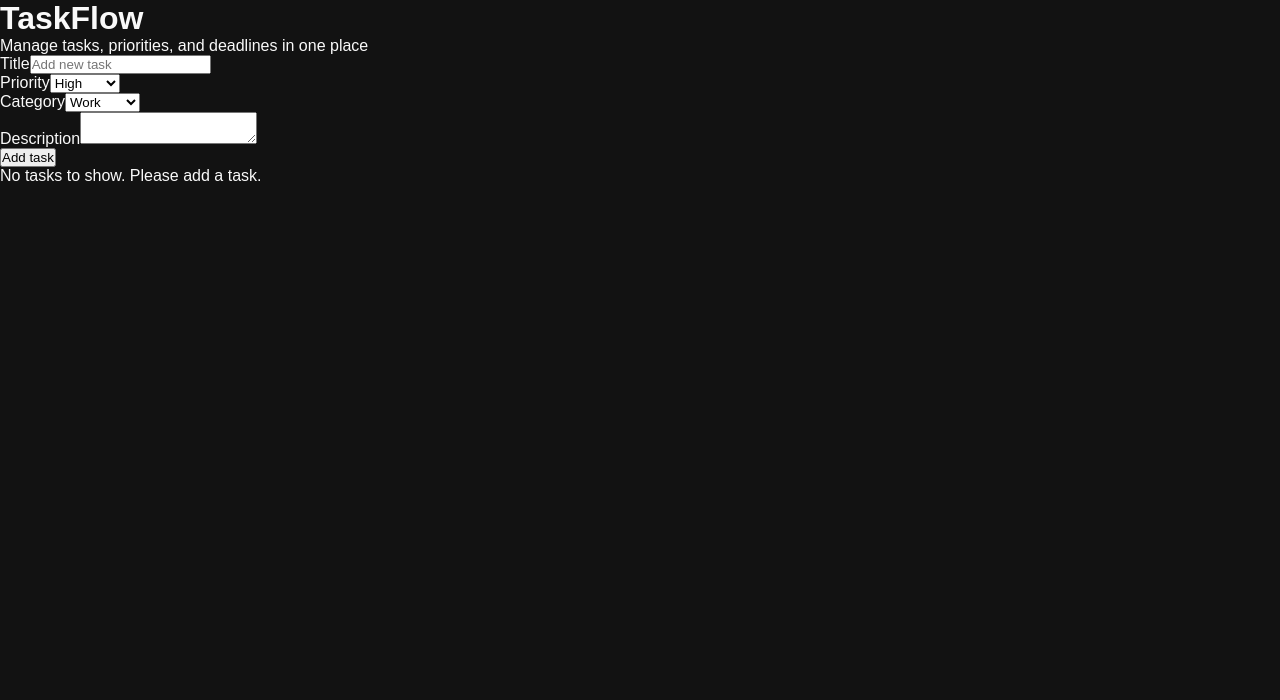
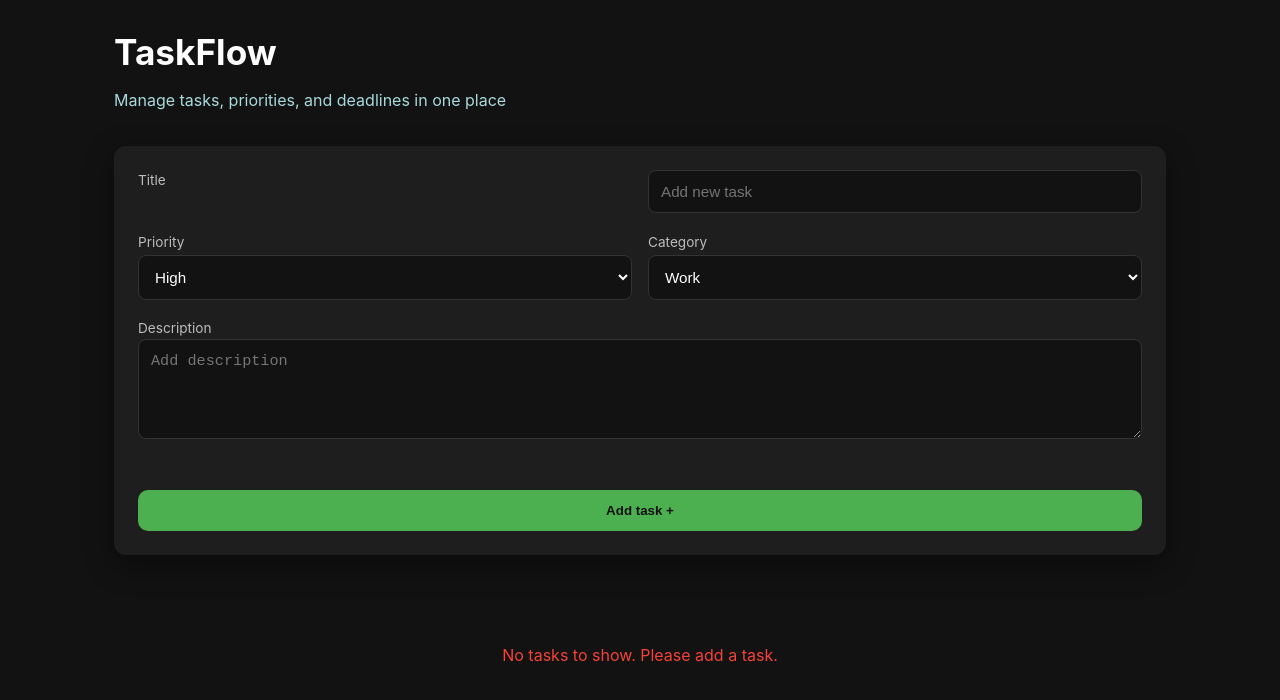
Before and after one commit to StackKens/TaskFlow, a React (Vite) app: page / in a window 1280 px wide. Shown: the top 700 px of the page. Built offline with nearby package versions, Linux system fonts and the light colour scheme.

Commit message:
style: add professional dark theme styling and animations for TaskFlow UI

```diff
--- a/src/components/TaskForm.jsx
+++ b/src/components/TaskForm.jsx
@@ -47,7 +47,8 @@ const TaskForm = ({ heading, paragraph, tasks, addTasks }) => {
   };
   return (
     <>
-      <div>
+      <div className='app-container'>
+        <div className='app-header'>
           <h1>{heading}</h1>
           <p>{paragraph}</p>
         </div>
@@ -103,10 +104,12 @@ const TaskForm = ({ heading, paragraph, tasks, addTasks }) => {
                 value={formData.description}
                 onChange={handleFormChange}
                 required
+                placeholder='Add description'
               ></textarea>
             </div>
-          <button type='submit'>Add task</button>
+            <button type='submit'>Add task +</button>
           </form>
+        </div>
       </div>
     </>
   );
--- a/src/components/TaskList.jsx
+++ b/src/components/TaskList.jsx
@@ -1,9 +1,11 @@
 const TaskList = ({ tasks }) => {
   if (!tasks || tasks.length === 0) {
-    return <p>No tasks to show. Please add a task.</p>;
+    return <p className='empty-state'>No tasks to show. Please add a task.</p>;
   }
 
   return (
+    <>
+      <p className='task-list-heading'>Recent tasks</p>
       <section className='task-list'>
         {tasks.map(({ id, title, description, priority, category }) => (
           <div key={id} className='task-card'>
@@ -20,6 +22,7 @@ const TaskList = ({ tasks }) => {
           </div>
         ))}
       </section>
+    </>
   );
 };
 
--- a/src/index.css
+++ b/src/index.css
@@ -1,18 +1,254 @@
+/* Reset */
+
 * {
+  box-sizing: border-box;
   margin: 0;
   padding: 0;
-  box-sizing: border-box;
 }
 
 body {
-  background: #121212;
-  font-family: Arial, Helvetica, sans-serif;
-  color: #f9f9f9;
+  background-color: #121212;
+  color: #e0e0e0;
+  font-family:
+    'Inter',
+    system-ui,
+    -apple-system,
+    sans-serif;
+  line-height: 1.6;
+}
+/* App container */
+
+.app-container {
+  max-width: 1100px;
+  margin: 0 auto;
+  padding: 1.5rem;
 }
 
-.h1 {
-  color: #ff00ff;
+/* Header */
+.app-header {
+  margin-bottom: 2rem;
+  animation: fadeInDown 0.6s ease-out;
+}
+
+.app-header h1 {
+  font-size: 2.2rem;
+  color: #ffffff;
+}
+
+.app-header p {
+  margin-top: 0.5rem;
+  color: #a8dadc;
+}
+
+/* Container */
+.form-container {
+  background-color: #1e1e1e;
+  padding: 1.5rem;
+  border-radius: 12px;
+  margin-bottom: 2rem;
+  box-shadow: 0 10px 30px rgba(0, 0, 0, 0.4);
+  animation: fadeInUp 0.6s ease-out;
+}
+
+.form-container form {
+  display: grid;
+  grid-template-columns: 1fr 1fr;
+  gap: 1rem;
+}
+
+/* Inputs */
+label {
+  font-size: 0.85rem;
+  color: #bdbdbd;
+}
+
+input,
+select,
+textarea {
+  width: 100%;
+  padding: 0.75rem;
+  background-color: #121212;
+  border: 1px solid #333;
+  border-radius: 8px;
+  color: #ffffff;
+  font-size: 0.95rem;
+  transition:
+    border-color 0.3s ease,
+    box-shadow 0.3s ease;
+}
+
+input:focus,
+select:focus,
+textarea:focus {
+  outline: none;
+  border-color: #2196f3;
+  box-shadow: 0 0 0 2px rgba(33, 150, 243, 0.2);
+}
+
+/* Description takes full width */
+.task-description {
+  grid-column: 1 / -1;
+}
+
+textarea {
+  resize: vertical;
+  min-height: 100px;
+}
+
+/* Form submit-button */
+button {
+  grid-column: 1 / -1;
+  margin-top: 1rem;
+  padding: 0.8rem;
+  background-color: #4caf50; /* Material Green */
+  color: #121212;
+  border: none;
+  border-radius: 10px;
+  font-weight: 600;
+  cursor: pointer;
+  transition:
+    transform 0.2s ease,
+    box-shadow 0.2s ease;
+}
+
+button:hover {
+  transform: translateY(-1px);
+  box-shadow: 0 6px 15px rgba(76, 175, 80, 0.4);
+}
+
+button:active {
+  transform: translateY(0);
+}
+
+/* Task list heading */
+.task-list-heading {
+  font-size: 1.1rem;
+  margin: 20px 10px;
+  font-weight: 600;
+  color: #a8dadc;
+  letter-spacing: 0.5px;
+}
+
+/* Task list */
+.task-list {
+  display: grid;
+  grid-template-columns: repeat(auto-fill, minmax(260px, 1fr));
+  gap: 1.3rem;
+  animation: fadeIn 0.5s ease-in;
+}
+/* Task card */
+.task-card {
+  background-color: #1e1e1e;
+  padding: 1.2rem;
+  border-radius: 10px;
+  margin: 0 10px 10px 10px;
+  box-shadow: 0 8px 20px rgba(0, 0, 0, 0.35);
+  transition:
+    transform 0.25s ease,
+    box-shadow 0.25s ease;
+}
+
+.task-card:hover {
+  transform: translateY(-3px);
+  box-shadow: 0 12px 28px rgba(0, 0, 0, 0.5);
+}
+/* Task */
+.task-title {
+  font-family: Arial, Helvetica, sans-serif;
+  font-size: 1.1rem;
+  margin-bottom: 0.4rem;
+  color: #ffffff;
+}
+
+/* Task description */
+.task-description {
+  font-size: 0.9rem;
+  color: #cccccc;
+  margin-bottom: 0.8rem;
+}
+
+/* Task-meta  */
+.task-meta {
+  display: flex;
+  justify-content: space-between;
+  font-size: 0.8rem;
+  align-items: center;
+}
+
+/* Priority Colors */
+.priority.high {
+  color: #f44336;
+}
+
+.priority.medium {
+  color: #ff9800;
+}
+
+.priority.low {
+  color: #4caf50;
+}
+
+.category {
+  color: #bdfcc9;
+}
+/* Empty-state */
+.empty-state {
   text-align: center;
-  font-size: 30px;
-  padding: 20px;
+  color: #f44336;
+  margin-top: 2rem;
+  padding-bottom: 10px;
 }
+
+/* Animations */
+@keyframes fadeIn {
+  from {
+    opacity: 0;
+  }
+  to {
+    opacity: 1;
+  }
+}
+
+@keyframes fadeInUp {
+  from {
+    opacity: 0;
+    transform: translateY(15px);
+  }
+  to {
+    opacity: 1;
+    transform: translateY(0);
+  }
+}
+
+@keyframes fadeInDown {
+  from {
+    opacity: 0;
+    transform: translateY(-15px);
+  }
+  to {
+    opacity: 1;
+    transform: translateY(0);
+  }
+}
+
+/* REsponsive design */
+@media (max-width: 768px) {
+  .form-container form {
+    grid-template-columns: 1fr;
+  }
+
+  .task-list-heading {
+    font-size: 1rem;
+    text-align: center;
+  }
+
+  .task-card {
+    padding: 1.2rem;
+  }
+
+  .task-meta {
+    flex-direction: column;
+    align-items: flex-start;
+    gap: 0.3rem;
+  }
+}
```
Lines whose indentation alone changed are shown as unchanged.
